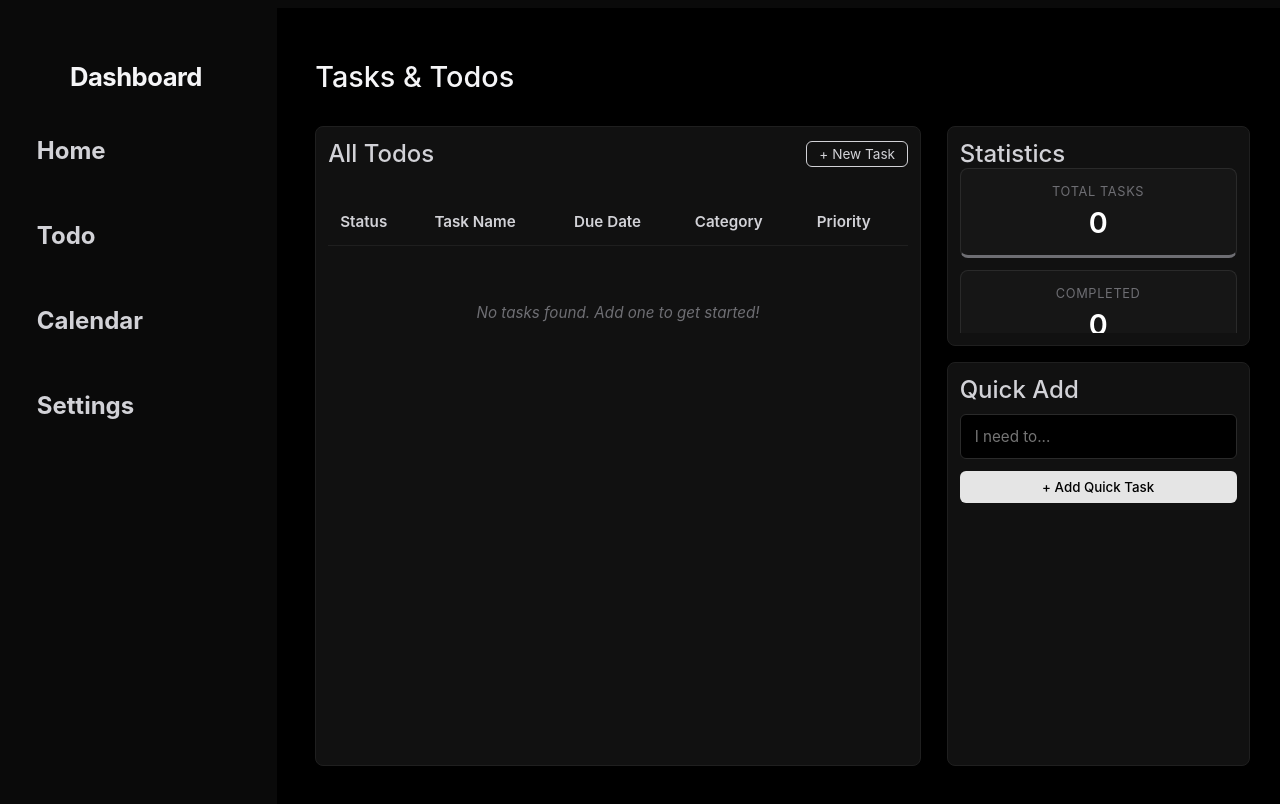
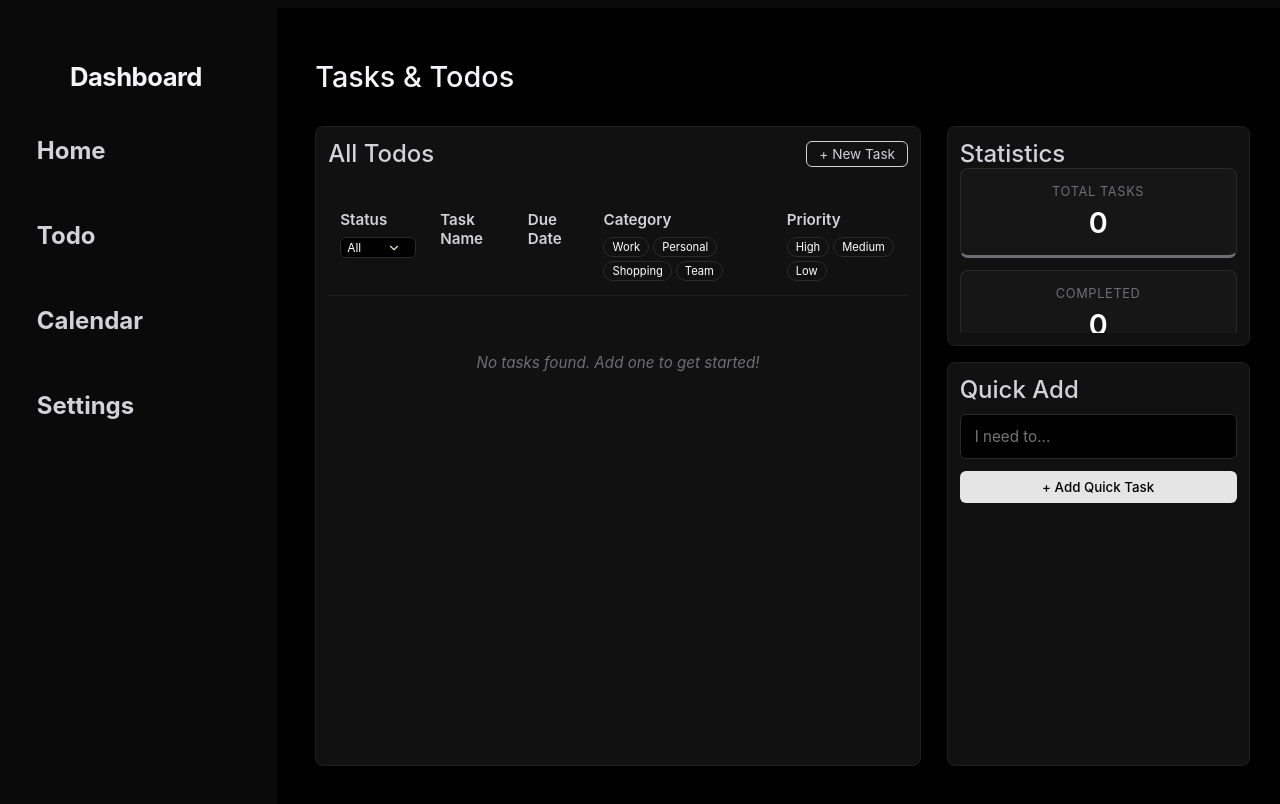
Before and after one commit to KuenVoid/Dashboard, a React (Vite) app in the folder Dashboard/: page / in a window 1280 px wide. Both pictures are taken after a click on the element "Todo". Shown: the top 804 px of the page. Built offline with nearby package versions, Linux system fonts and the light colour scheme.

Commit message:
Added Filtering Methods, Soon will make Category Edit

```diff
--- a/Dashboard/src/Component/Todo.jsx
+++ b/Dashboard/src/Component/Todo.jsx
@@ -95,17 +95,38 @@ export default function Todo({ todos, setTodos }) {
     };
 
     // Filtering
-    const [filterCategory, setFilterCategory] = useState("All");
+    const [filterCategories, setFilterCategories] = useState([]);
+    const [filterPriorities, setFilterPriorities] = useState([]);
     const [filterStatus, setFilterStatus] = useState("All");
+    const categoriesOptions = ["Work", "Personal", "Shopping", "Team"];
+    const prioritiesOptions = ["High", "Medium", "Low"];
+
     const filteredTodos = todos.filter(task => {
-        const matchesCategory = filterCategory === "All" || task.category === filterCategory;
+        const matchesCategory = filterCategories.length === 0 || filterCategories.includes(task.category);
+        const matchesPriority = filterPriorities.length === 0 || filterPriorities.includes(task.priority);
         const matchesStatus = filterStatus === "All" || task.status === filterStatus;
-        return matchesCategory && matchesStatus;
+        return matchesCategory && matchesPriority && matchesStatus;
     })
-    .sort((a, b) => {
-        if(a.status !== b.status) return a.status === "Completed" ? 1: -1;
-        return new Date(a.date) - new Date(b.date);
-    });
+        .sort((a, b) => {
+            if (a.status !== b.status) return a.status === "Completed" ? 1 : -1;
+            return new Date(a.date) - new Date(b.date);
+        });
+
+    const handleCategoryToggle = (category) => {
+        if (filterCategories.includes(category)) {
+            setFilterCategories(filterCategories.filter(c => c !== category));
+        } else {
+            setFilterCategories([...filterCategories, category]);
+        }
+    };
+    const handlePriorityToggle = (priority) => {
+        if (filterPriorities.includes(priority)) {
+            setFilterPriorities(filterPriorities.filter(p => p !== priority));
+        } else {
+            setFilterPriorities([...filterPriorities, priority]);
+        }
+    };
+
 
     // Multi-Select Tasks
     const [SelectedTask, setSelectedTask] = useState([]);
@@ -160,11 +181,70 @@ export default function Todo({ todos, setTodos }) {
                         <table className="todo-table">
                             <thead>
                                 <tr>
-                                    <th>Status</th>
-                                    <th>Task Name</th>
-                                    <th>Due Date</th>
-                                    <th>Category</th>
-                                    <th>Priority</th>
+                                    <th style={{ verticalAlign: 'top', paddingTop: '12px' }}>
+                                        <div style={{ display: 'flex', flexDirection: 'column', gap: '8px' }}>
+                                            <span>Status</span>
+                                            <select className="Multiple-Choices" value={filterStatus} onChange={(e) => setFilterStatus(e.target.value)} style={{ padding: '2px 6px', fontSize: '0.75rem', width: 'fit-content' }}>
+                                                <option value="All">All</option>
+                                                <option value="Pending">Pending</option>
+                                                <option value="Completed">Completed</option>
+                                            </select>
+                                        </div>
+                                    </th>
+
+                                    <th style={{ verticalAlign: 'top', paddingTop: '12px' }}>
+                                        <div style={{ display: 'flex', flexDirection: 'column', gap: '8px' }}>
+                                            <span>Task Name</span>
+                                        </div>
+                                    </th>
+
+                                    <th style={{ verticalAlign: 'top', paddingTop: '12px' }}>
+                                        <div style={{ display: 'flex', flexDirection: 'column', gap: '8px' }}>
+                                            <span>Due Date</span>
+                                        </div>
+                                    </th>
+
+                                    <th style={{ verticalAlign: 'top', paddingTop: '12px' }}>
+                                        <div style={{ display: 'flex', flexDirection: 'column', gap: '8px' }}>
+                                            <span>Category</span>
+                                            <div style={{ display: 'flex', gap: '4px', flexWrap: 'wrap' }}>
+                                                {categoriesOptions.map(cat => (
+                                                    <button
+                                                        key={cat}
+                                                        onClick={() => handleCategoryToggle(cat)}
+                                                        style={{
+                                                            padding: '2px 8px', borderRadius: '12px', border: '1px solid var(--border-element)', fontSize: '0.7rem', cursor: 'pointer',
+                                                            backgroundColor: filterCategories.includes(cat) ? 'var(--text-luxury-gold)' : 'transparent',
+                                                            color: filterCategories.includes(cat) ? '#000' : 'var(--text-primary)'
+                                                        }}
+                                                    >
+                                                        {cat}
+                                                    </button>
+                                                ))}
+                                            </div>
+                                        </div>
+                                    </th>
+
+                                    <th style={{ verticalAlign: 'top', paddingTop: '12px' }}>
+                                        <div style={{ display: 'flex', flexDirection: 'column', gap: '8px' }}>
+                                            <span>Priority</span>
+                                            <div style={{ display: 'flex', gap: '4px', flexWrap: 'wrap' }}>
+                                                {prioritiesOptions.map(pri => (
+                                                    <button
+                                                        key={pri}
+                                                        onClick={() => handlePriorityToggle(pri)}
+                                                        style={{
+                                                            padding: '2px 8px', borderRadius: '12px', border: '1px solid var(--border-element)', fontSize: '0.7rem', cursor: 'pointer',
+                                                            backgroundColor: filterPriorities.includes(pri) ? 'var(--accent-brand, #ffb74d)' : 'transparent',
+                                                            color: filterPriorities.includes(pri) ? '#000' : 'var(--text-primary)'
+                                                        }}
+                                                    >
+                                                        {pri}
+                                                    </button>
+                                                ))}
+                                            </div>
+                                        </div>
+                                    </th>
                                 </tr>
                             </thead>
                             <tbody>
@@ -245,8 +325,8 @@ export default function Todo({ todos, setTodos }) {
                     <button onClick={() => openModal("edit", menuSettings.targetId)}>Edit Task Details</button>
                     <hr className="menu-divider" />
                     {(SelectedTask.length > 1) ?
-                    <button className="delete-action" onClick={() => multidelete()}>Delete Selected Tasks</button> :
-                    <button className="delete-action" onClick={() => deleteTask(menuSettings.targetId)}>Delete Task</button>
+                        <button className="delete-action" onClick={() => multidelete()}>Delete Selected Tasks</button> :
+                        <button className="delete-action" onClick={() => deleteTask(menuSettings.targetId)}>Delete Task</button>
                     }
                 </div>
             )}
```
